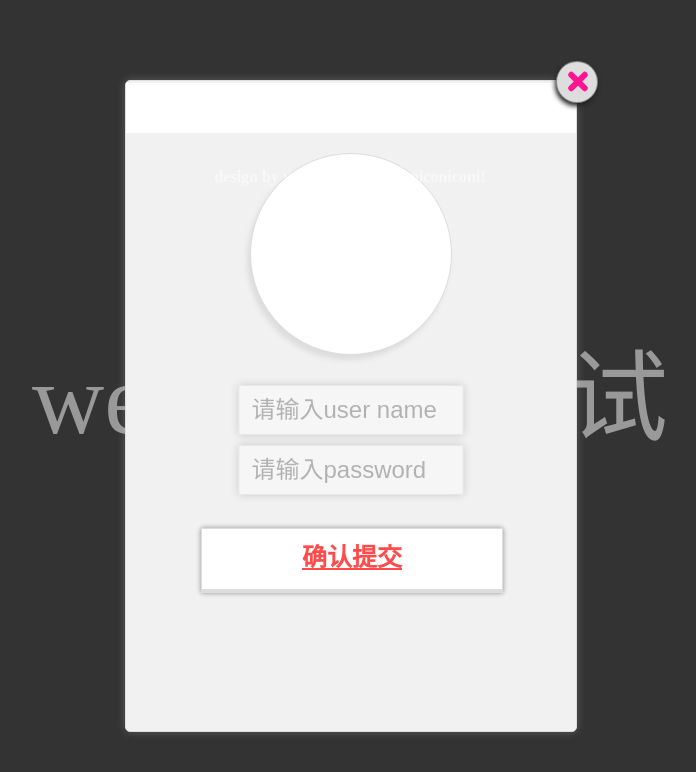
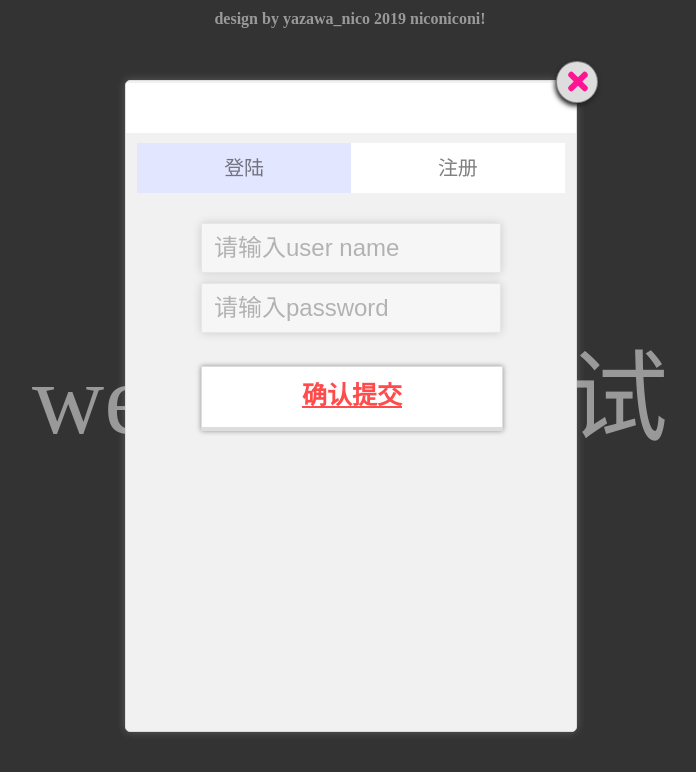
Before and after one commit to yoopoi/ss-DP, a Python web app: template templates/index.html in a window 1280 px wide. Shown: the top 772 px of the page, without its empty margins (290-986 px from the left). Run offline with Jinja, Linux system fonts and the light colour scheme; the template is opened without the code that fills it, so the values that code supplies are empty; a map, chart or similar area stays blank; some libraries are stand-ins or nearby versions.

```diff
--- a/server.py
+++ b/server.py
@@ -26,3 +26,5 @@ def admin():
     p1 = open("/etc/shadowsocks.json")
     users = json.load(p1)["port_password"]
     return render_template('admin.html',title='admin',users=users)
+@app.route('/register')
+def register():
--- a/templates/index.html
+++ b/templates/index.html
@@ -151,7 +151,7 @@
 
             }
             .login_user_name{
-                width:50%;
+                width:300px;
                 height:50px;
                 max-width:500px;
                 left:50%;
@@ -161,7 +161,7 @@
             }
 
             .login_user_password {
-                width: 50%;
+                width: 300px;
                 height: 50px;
                 max-width: 500px;
                 left: 50%;
@@ -169,7 +169,46 @@
                 font-size: 1.5em;
                 text-indent: 10px;
             }
-
+            .tool-box{
+              position: relative;
+              width: 95%;
+              height:50px;
+              background: #fff;
+              margin-left: 2.5%;
+              margin-top:-30px;
+              margin-bottom: 20px;
+            }
+            .login-box{
+              position: relative;
+              width:50%;
+              height: 50px;
+              float: left;
+              line-height: 50px;
+              text-align: center;
+              font-size: 20px;
+              color:rgba(0,0,0,0.5);
+              cursor: pointer;
+            }
+            .register-box{
+              position: relative;
+              width:50%;
+              height: 50px;
+              float: left;
+              line-height: 50px;
+              text-align: center;
+              font-size: 20px;
+              color:rgba(0,0,0,0.5);
+              cursor: pointer;
+            }
+            .box-active{
+                background-color: rgba(200, 205, 255, 0.5);
+            }
+            .login-box:hover{
+              background-color: rgba(200, 205, 255, 0.5);
+            }
+            .register-box:hover{
+              background-color: rgba(200, 205, 255, 0.5);
+            }
             .toggle-button {
 
                 vertical-align: middle;
@@ -245,7 +284,7 @@
               margin-top:-50px;
             }
             .footer{
-              position: relative;
+              position: fixed;
               width: 300px;
               height: 20px;
               font-weight: 600;
@@ -256,7 +295,10 @@
               top: 10px;
               z-index: 1000;
               text-align: center;
-              margin-bottom: 20px;
+              bottom: 20px;
+            }
+            .register-panel{
+              display: none;
             }
         </style>
     </head>
@@ -271,11 +313,22 @@
         <div class="login_panel">
             <div class="del"></div>
             <div class="dragable"></div>
-            <div class=""></div>
-            <input type="file" multiple name="user_img" id="uploadFile" value="" />
-            <div class="upload_photo"></div>
-            <input type="text" class="login_user_name" name="login_user_name" placeholder="请输入user name" />
-            <input type="password" class="login_user_password" name="login_user_password" placeholder="请输入password" />
+            <div class="tool-box">
+              <div class="login-box box-active">
+                登陆
+              </div>
+              <div class="register-box">
+                注册
+              </div>
+            </div>
+            <div class="login-panel">
+              <input type="text" class="login_user_name login_name" name="login_user_name" placeholder="请输入user name" />
+              <input type="password" class="login_user_password login_password" name="login_user_password" placeholder="请输入password" />
+            </div>
+            <div class="register-panel">
+              <input type="text" class=" register_name login_user_name" name="register_user_name" placeholder="请输入用户名" />
+              <input type="password" class="login_user_password login_password" name="register_user_password" placeholder="请输入你想要的密码" />
+            </div>
             <div class="toggle-button">
                 <div class="cubeshape cube">
                     <div class="first_cube">
@@ -371,8 +424,21 @@
                     "value": 'asdf'
                 })
             };
-
-
+            var is_login = true;
+            $(".login-box").click(function() {
+              is_login = true;
+              $(this).addClass("box-active");
+              $(".register-box").removeClass("box-active");
+              $(".register-panel").css("display","none");
+              $(".login-panel").css("display","block");
+            });
+            $(".register-box").click(function() {
+              is_login = false;
+              $(this).addClass("box-active");
+              $(".login-box").removeClass("box-active");
+              $(".login-panel").css("display","none");
+              $(".register-panel").css("display","block");
+            });
 
             mouseable = false;
             // $('.dragable').mousedown(function (e) {
@@ -402,8 +468,9 @@
                     transform: 'rotateX(90deg)',
                     transform: 'rotateX(90deg)'
                 });
-                var login_user_name = $('.login_user_name').val();
-                var login_user_password = $('.login_user_password').val();
+                if(is_login){
+                  var login_user_name = $('.login_name').val();
+                  var login_user_password = $('.login_password').val();
 
 
                   $.ajax({
@@ -451,6 +518,50 @@
                       }
                   });
                   console.log(user.img);
+                }else{
+                  var register_user_name = $('.register_name').val();
+                  var register_user_password = $('.register_password').val();
+
+
+                  $.ajax({
+                      url: '/register',
+                      type: 'post',
+                      data: {
+                          name: login_user_name,
+                          password: login_user_password,
+                      },
+                      success: function (msg) {
+                          console.log(msg);
+                          setTimeout(function () {
+                              $('.cube').css({
+                                  transform: 'rotateX(0deg)',
+                                  transform: 'rotateX(0deg)'
+                              });
+
+                               // setTimeout(function () {
+                               //       $('.del').click();
+                               //       window.location.href="/";
+                               //   }, 1000);
+
+
+                              if(msg=="ok"){
+                                $('.login_a').text("注册成功了哦");
+                              }
+
+                              else {
+                                  $('.login_a').text("注册失败啦!");
+
+                              }
+
+                          }, 1000);
+                      },
+                      error: function () {
+                          consloe.log("ajax传值失败");
+                      }
+                  });
+                  console.log(user.img);
+                }
+
             });
             $(document).keydown(function(e){
               if(e.keyCode=="13"){
```
Also changed, not shown: 1 other file. Lines whose indentation alone changed are shown as unchanged.
